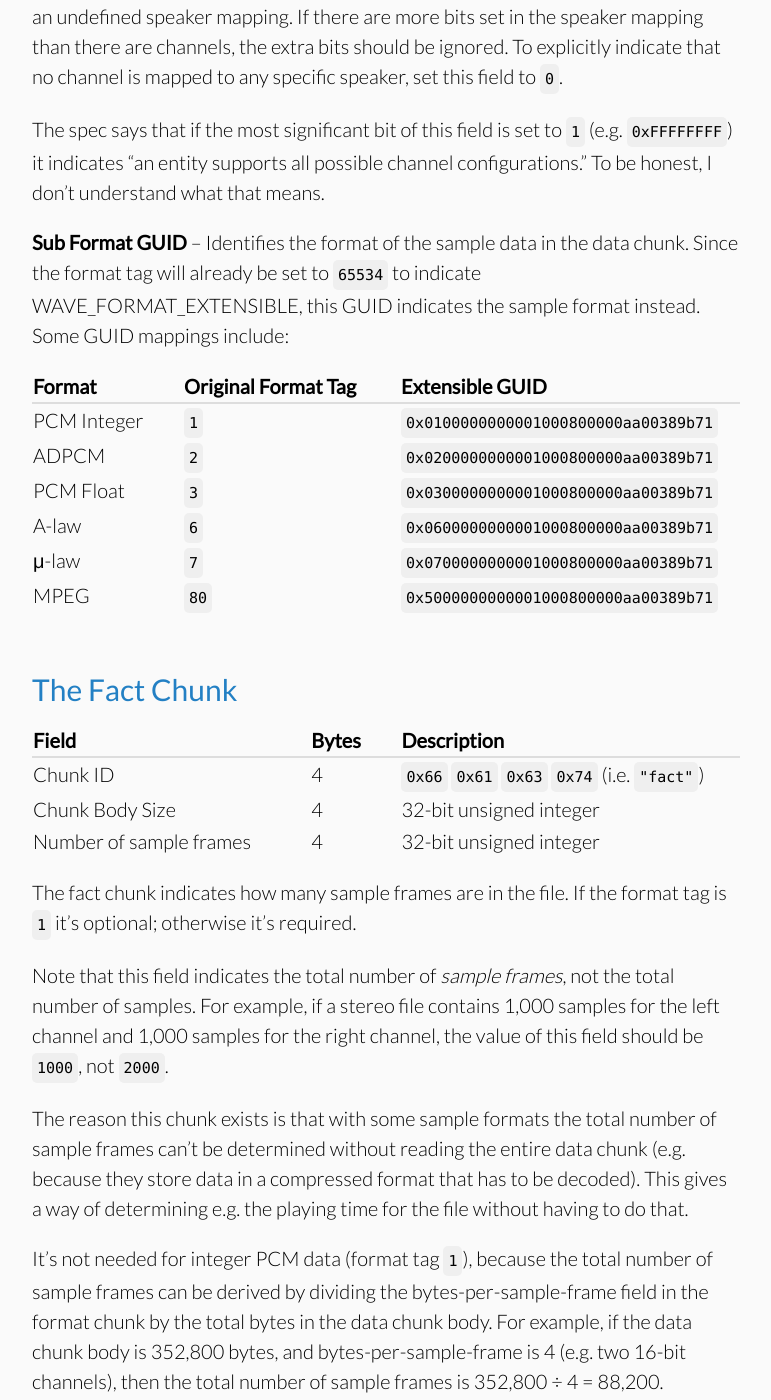
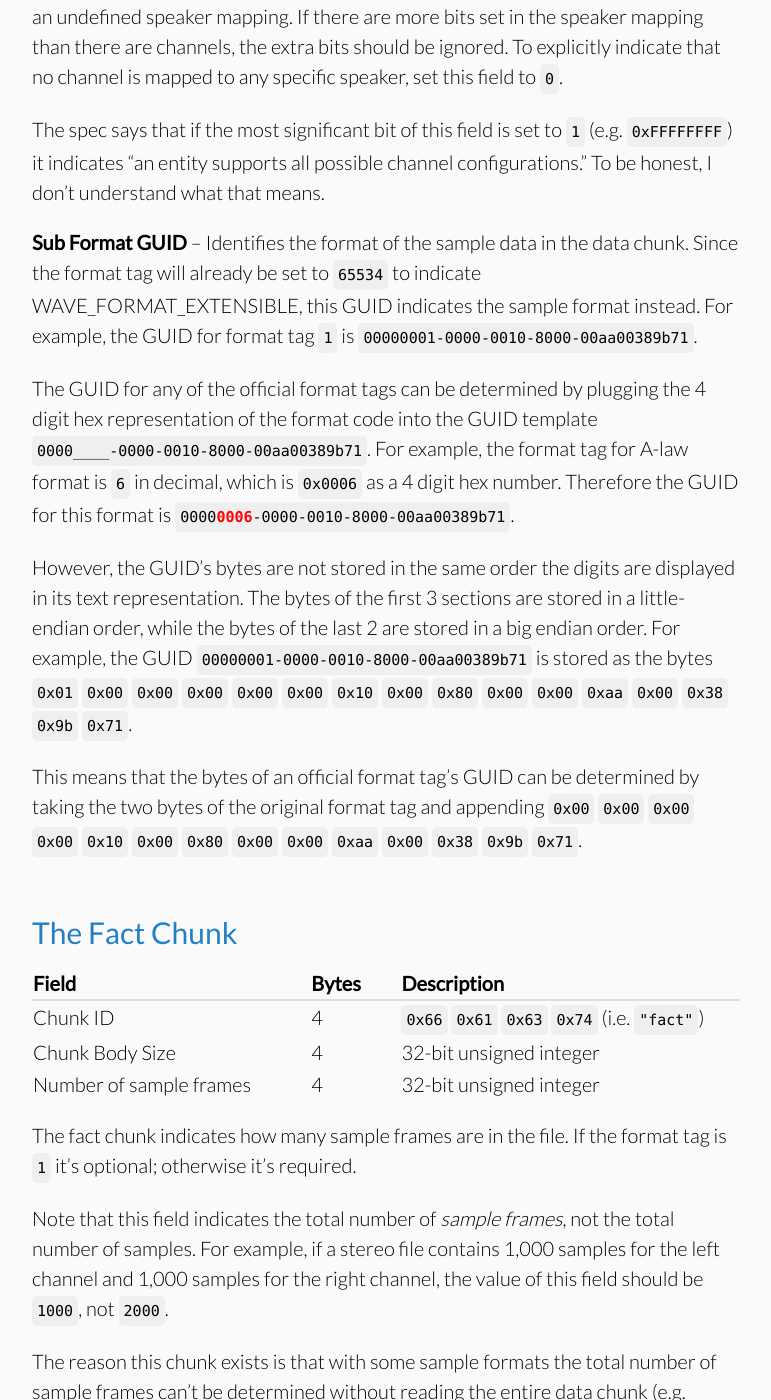
Before and after one commit to jstrait/wavefile, a Jekyll site: the page built from how_wave_files_work.html, in a window 1280 px wide and 1400 px high, scrolled down 9359 px. Shown: the whole window, without its empty margins (254-1025 px from the left). Built offline with Jekyll 4.4.1, drawn with Linux system fonts in a browser that asks for light colours; some web fonts are replaced.

Commit message:
Rewriting "sub format GUID" description
The new version more clearly formats each relevant value as a GUID
instead of a possibly misleading hex value. It also actually
describes how to determine the GUID for any official format tag,
instead of just listing a couple of examples with no explanation.
Finally, it explicitly indicates how byte and text representations
of GUIDs differ.

```diff
--- a/how_wave_files_work.html
+++ b/how_wave_files_work.html
@@ -353,46 +353,11 @@
   <p>The channels will be mapped in the order of the speakers list above. E.g. if in a 2 channel file the channel mask field has the bits for Back Left and Top Center speakers set, the first channel will be mapped to Back Left and the second channel to Top Center (because Back Left comes earlier than Top Center in the list above).</p>
   <p>If there are more channels than bits set in this field, the remaining channels will have an undefined speaker mapping. If there are more bits set in the speaker mapping than there are channels, the extra bits should be ignored. To explicitly indicate that no channel is mapped to any specific speaker, set this field to <code>0</code>.</p>
   <p>The spec says that if the most significant bit of this field is set to <code>1</code> (e.g. <code>0xFFFFFFFF</code>) it indicates &ldquo;an entity supports all possible channel configurations.&rdquo; To be honest, I don&rsquo;t understand what that means.</p>
-  <p><strong>Sub Format GUID</strong> &ndash; Identifies the format of the sample data in the data chunk. Since the format tag will already be set to <code>65534</code> to indicate WAVE_FORMAT_EXTENSIBLE, this GUID indicates the sample format instead. Some GUID mappings include:</p>
-  <div class="scroll-x">
-    <table>
-      <tr>
-        <th>Format</th>
-        <th>Original Format Tag</th>
-        <th>Extensible GUID</th>
-      </tr>
-      <tr>
-        <td>PCM Integer</td>
-        <td><code>1</code></td>
-        <td><code>0x0100000000001000800000aa00389b71</code></td>
-      </tr>
-      <tr>
-        <td>ADPCM</td>
-        <td><code>2</code></td>
-        <td><code>0x0200000000001000800000aa00389b71</code></td>
-      </tr>
-      <tr>
-        <td>PCM Float</td>
-        <td><code>3</code></td>
-        <td><code>0x0300000000001000800000aa00389b71</code></td>
-      </tr>
-      <tr>
-        <td>A-law</td>
-        <td><code>6</code></td>
-        <td><code>0x0600000000001000800000aa00389b71</code></td>
-      </tr>
-      <tr>
-        <td>&mu;-law</td>
-        <td><code>7</code></td>
-        <td><code>0x0700000000001000800000aa00389b71</code></td>
-      </tr>
-      <tr>
-        <td>MPEG</td>
-        <td><code>80</code></td>
-        <td><code>0x5000000000001000800000aa00389b71</code></td>
-      </tr>
-    </table>
-  </div>
+  <p><strong>Sub Format GUID</strong> &ndash; Identifies the format of the sample data in the data chunk. Since the format tag will already be set to <code>65534</code> to indicate WAVE_FORMAT_EXTENSIBLE, this GUID indicates the sample format instead. For example, the GUID for format tag <code>1</code> is <code>00000001-0000-0010-8000-00aa00389b71</code>.</p>
+  <p>The GUID for any of the official format tags can be determined by plugging the 4 digit hex representation of the format code into the GUID template <code>0000____-0000-0010-8000-00aa00389b71</code>. For example, the format tag for A-law format is <code>6</code> in decimal, which is <code>0x0006</code> as a 4 digit hex number. Therefore the GUID for this format is <code>0000<span class="inline-code-highlight">0006</span>-0000-0010-8000-00aa00389b71</code>.</p>
+  <p>However, the GUID&rsquo;s bytes are not stored in the same order the digits are displayed in its text representation. The bytes of the first 3 sections are stored in a little-endian order, while the bytes of the last 2 are stored in a big endian order. For example, the GUID <code>00000001-0000-0010-8000-00aa00389b71</code> is stored as the bytes <code>0x01</code> <code>0x00</code> <code>0x00</code> <code>0x00</code> <code>0x00</code> <code>0x00</code> <code>0x10</code> <code>0x00</code> <code>0x80</code> <code>0x00</code> <code>0x00</code> <code>0xaa</code> <code>0x00</code> <code>0x38</code> <code>0x9b</code> <code>0x71</code>.</p>
+
+  <p>This means that the bytes of an official format tag&rsquo;s GUID can be determined by taking the two bytes of the original format tag and appending <code>0x00</code> <code>0x00</code> <code>0x00</code> <code>0x00</code> <code>0x10</code> <code>0x00</code> <code>0x80</code> <code>0x00</code> <code>0x00</code> <code>0xaa</code> <code>0x00</code> <code>0x38</code> <code>0x9b</code> <code>0x71</code>.</p>
 
   <h2>The Fact Chunk</h2>
   <div class="scroll-x">
--- a/wavefile.css
+++ b/wavefile.css
@@ -143,6 +143,11 @@
   padding-left: 0.25rem;
   padding-right: 0.25rem;
   border-radius: 0.25rem;
+}
+
+.inline-code-highlight {
+  font-weight: bold;
+  color: #f00;
 }
 
 h1 {
```
